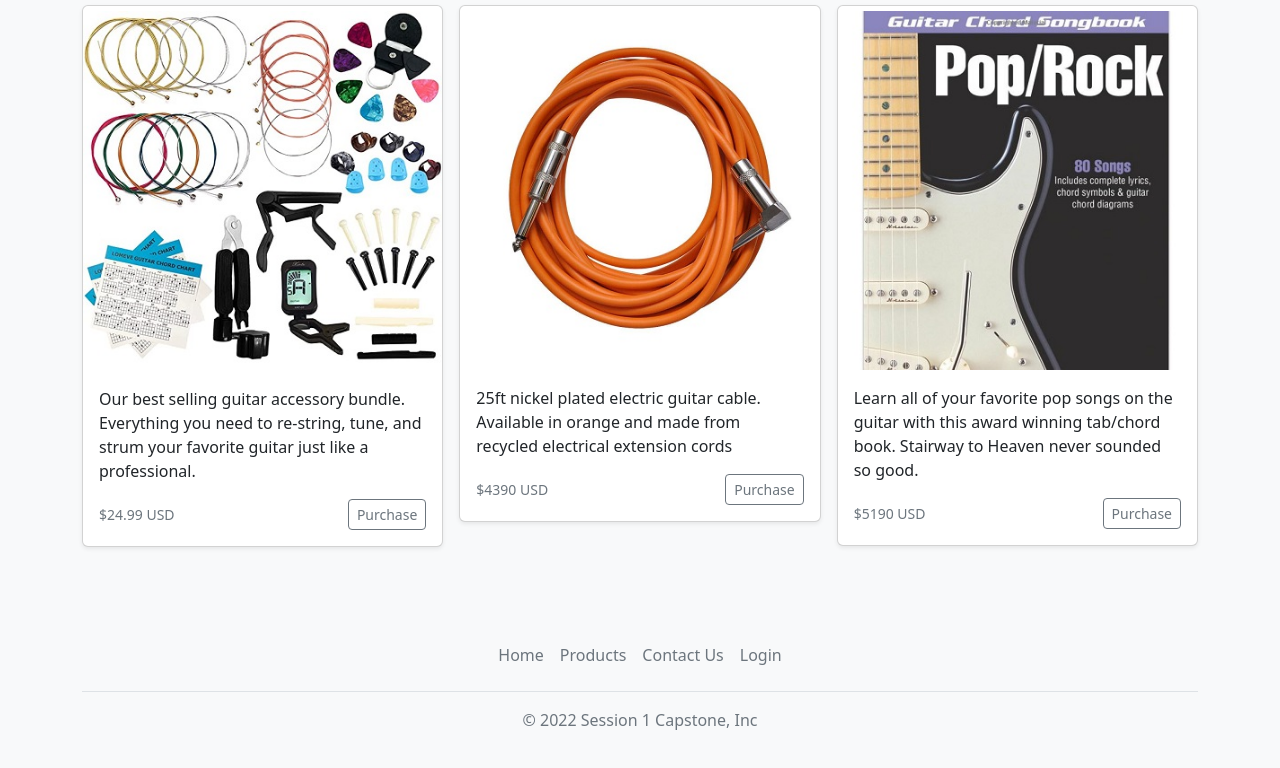
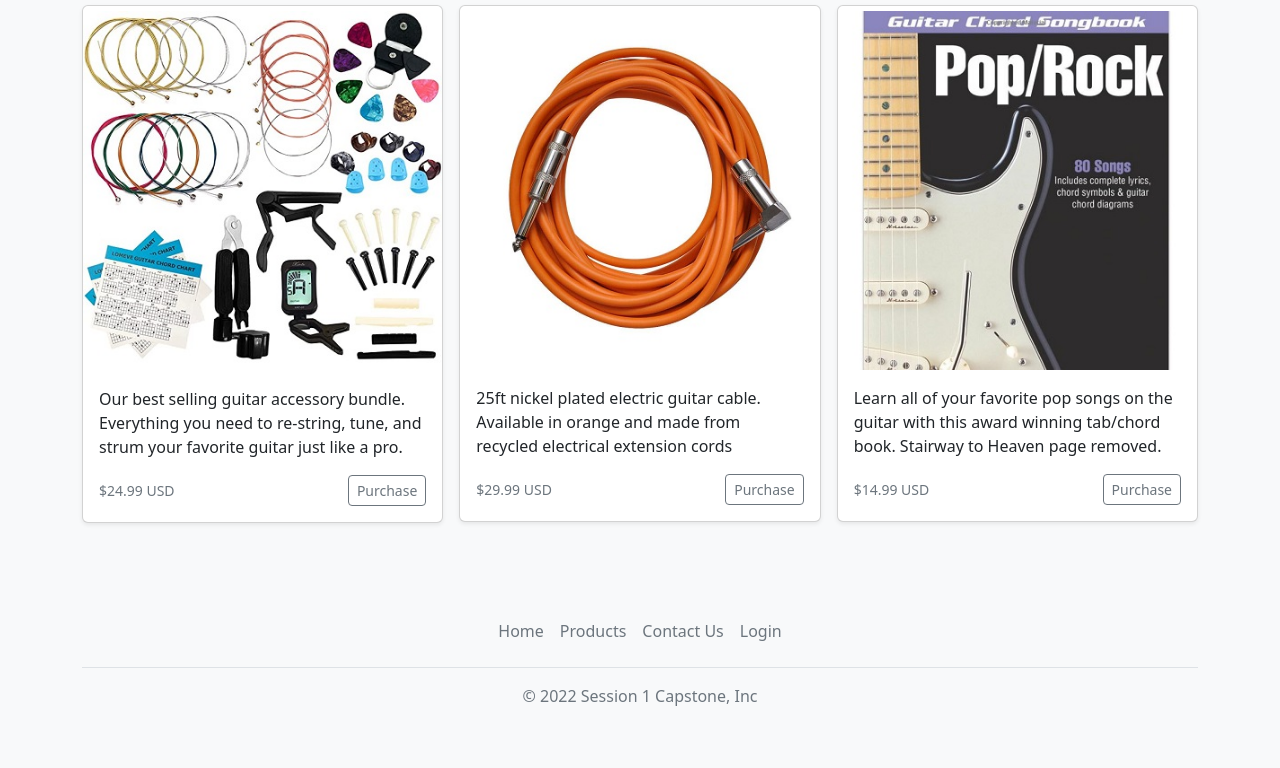
Before and after one commit to uptacamp/lees_super_awesome_store, a plain HTML site: page products.html in a window 1280 px wide. Shown: the part 1552-2320 px from the top of the page. Drawn offline with nearby package versions, Linux system fonts and the light colour scheme.

Commit message:
copy updates

```diff
--- a/products.html
+++ b/products.html
@@ -180,7 +180,7 @@
             <div class="card shadow-sm">
               <svg class="bd-placeholder-img card-img-top" width="100%" height="5px" xmlns="http://www.w3.org/2000/svg" role="img" aria-label="Placeholder: Thumbnail" preserveAspectRatio="xMidYMid slice" focusable="false"><img src="assets/images/accessories/string_bundle.jpg"</svg>
               <div class="card-body">
-                <p class="card-text">Our best selling guitar accessory bundle. Everything you need to re-string, tune, and strum your favorite guitar just like a professional.</p>
+                <p class="card-text">Our best selling guitar accessory bundle. Everything you need to re-string, tune, and strum your favorite guitar just like a pro.</p>
                 <div class="d-flex justify-content-between align-items-center">
                   <small class="text-muted">$24.99 USD</small>
                   <div class="btn-group">
@@ -199,7 +199,7 @@
               <div class="card-body">
                   <p class="card-text"> 25ft nickel plated electric guitar cable. Available in orange and made from recycled electrical extension cords</p>
                   <div class="d-flex justify-content-between align-items-center">
-                  <small class="text-muted">$4390 USD</small>
+                  <small class="text-muted">$29.99 USD</small>
                   <div class="btn-group">
                       <button type="button" class="btn btn-sm btn-outline-secondary">Purchase</button>
                   </div>
@@ -214,9 +214,9 @@
               <div class="card shadow-sm">
               <svg class="bd-placeholder-img card-img-top" width="100%" height="5px" xmlns="http://www.w3.org/2000/svg" role="img" aria-label="Placeholder: Thumbnail" preserveAspectRatio="xMidYMid slice" focusable="false"><img src="assets/images/accessories/lesson_book.jpg"</svg>
               <div class="card-body">
-                  <p class="card-text">Learn all of your favorite pop songs on the guitar with this award winning tab/chord book. Stairway to Heaven never sounded so good.</p>
+                  <p class="card-text">Learn all of your favorite pop songs on the guitar with this award winning tab/chord book. Stairway to Heaven page removed.</p>
                   <div class="d-flex justify-content-between align-items-center">
-                  <small class="text-muted">$5190 USD</small>
+                  <small class="text-muted">$14.99 USD</small>
                   <div class="btn-group">
                       <button type="button" class="btn btn-sm btn-outline-secondary">Purchase</button>
                   </div>
```
